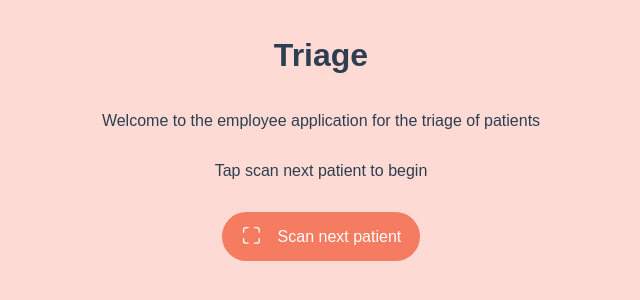
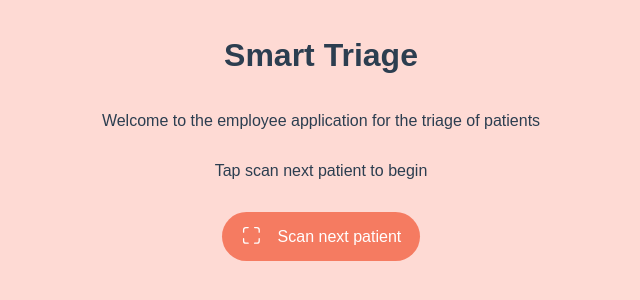
Before and after one commit to Smart-Triage/smart-triage, a Vue app: page /employee in a window 1280 px wide. Shown: the top 300 px of the page, without its empty margins (319-959 px from the left). Built offline with nearby package versions, Linux system fonts and the light colour scheme; what vue-head, vue-uuid would draw is missing.

Commit message:
Changed App name to Smart Triage

```diff
--- a/package.json
+++ b/package.json
@@ -1,5 +1,5 @@
 {
-  "name": "triage-app",
+  "name": "smart-triage",
   "version": "1.0.0",
   "scripts": {
     "serve": "vue-cli-service serve",
--- a/src/views/Employee.vue
+++ b/src/views/Employee.vue
@@ -11,7 +11,7 @@
       v-if="!scanning && !showingConfirmationQR && !showPatientSummary"
       class="header-info"
     >
-      <h1>Triage</h1>
+      <h1>Smart Triage</h1>
       <p>Welcome to the employee application for the triage of patients</p>
       <p>Tap scan next patient to begin</p>
     </div>
```
Also changed, not shown: public/manifest.json, 1 other file (tests, documents, lock files or other folders).
